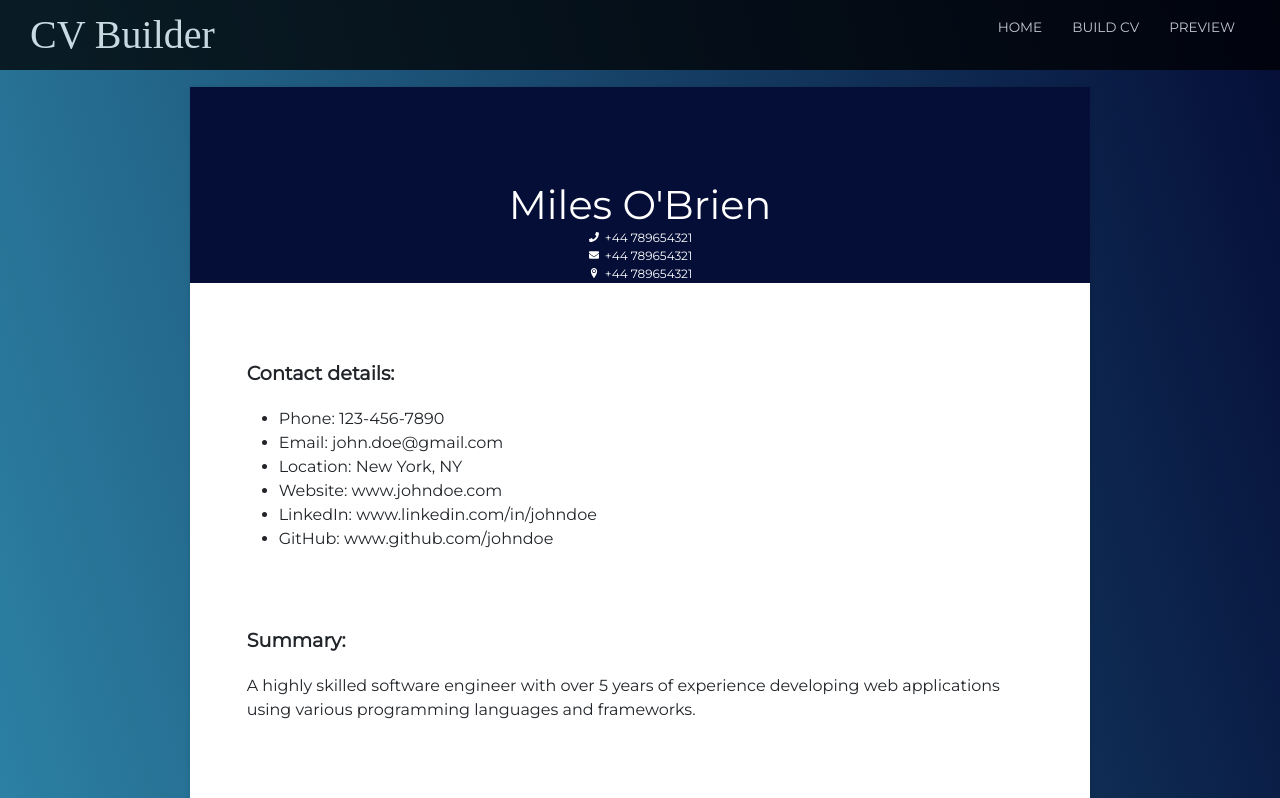
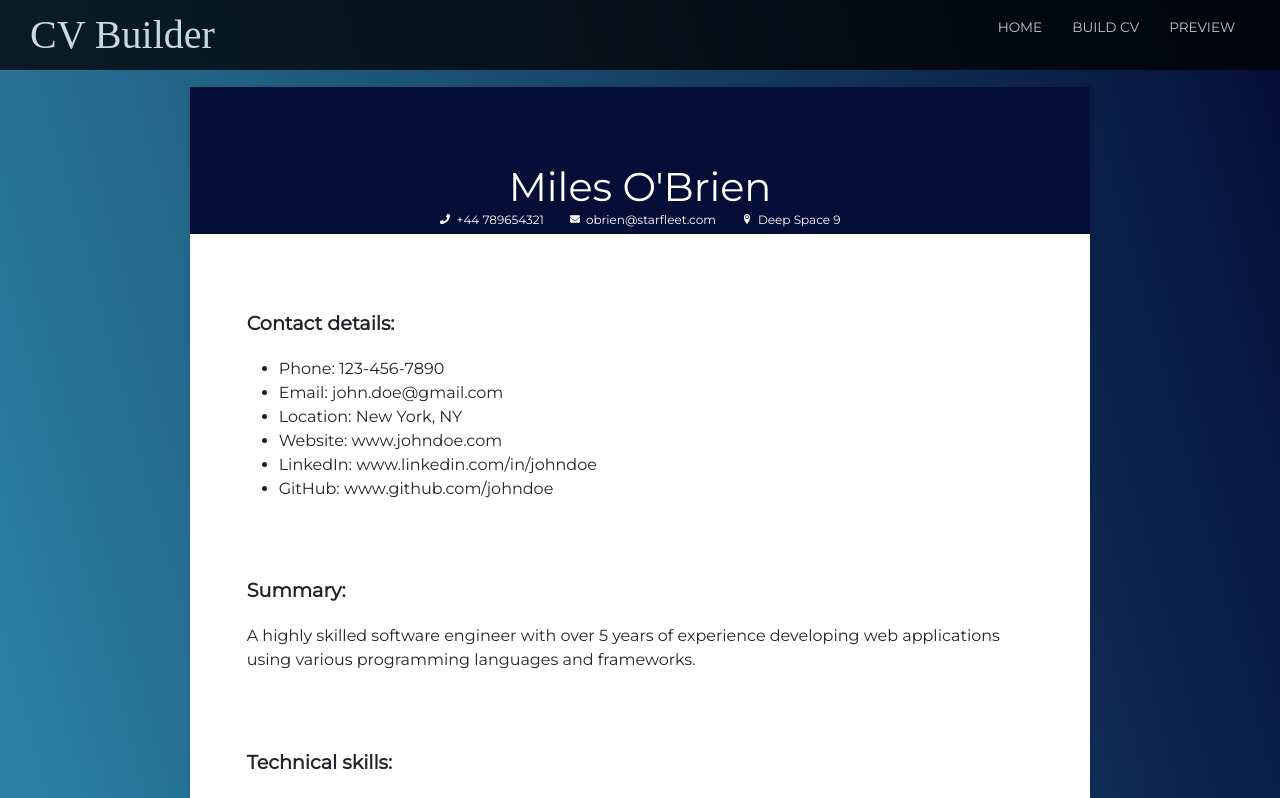
Before and after one commit to maijako/CV-generator, a React (Create React App) app: page /preview in a window 1280 px wide. Shown: the top 798 px of the page. Built offline with nearby package versions, Linux system fonts and the light colour scheme; a web font is replaced by a local one; what @react-pdf/renderer would draw is missing.

Commit message:
style header

```diff
--- a/src/cv_designs/designOne/CvOne.css
+++ b/src/cv_designs/designOne/CvOne.css
@@ -20,7 +20,6 @@ header {
 
 }
 
-
 .candidateName {
   display: flex;
   flex-direction: column;
@@ -31,8 +30,13 @@ header {
 
 .header__icon {
   margin-right: 5px;
+  margin-left: 25px;
   color: white;
   padding-bottom: 2px;
+}
+
+.contact__details .header__icon:first-child {
+  margin-left: 0;
 }
 
 .contact__details {
@@ -41,15 +45,21 @@ header {
   font-size: 12px;
   display: flex;
   align-items: center;
+  flex-direction: row;
+  margin-bottom: 5px;
 }
+
 
 .candidateName h1 {
   margin: 0;
   color: var(--primary-white);
-  padding-top: 2.5cm;
+  padding-top: 2cm;
 }
 
-
+.contact__details p {
+  margin: 0;
+  font-weight: bold;
+}
 
 
 
--- a/src/cv_designs/designOne/MainSectionOne.js
+++ b/src/cv_designs/designOne/MainSectionOne.js
@@ -11,12 +11,8 @@ function MainSectionOne() {
         <h1>Miles O'Brien</h1>
         <p className="contact__details">
           <FaPhone className="header__icon" /> +44 789654321
-        </p>
-        <p className="contact__details">
-          <FaEnvelope className="header__icon" /> +44 789654321
-        </p>
-        <p className="contact__details">
-          <ImLocation2 className="header__icon" /> +44 789654321
+          <FaEnvelope className="header__icon" /> obrien@starfleet.com
+          <ImLocation2 className="header__icon" /> Deep Space 9
         </p>
       </header>
 
```
